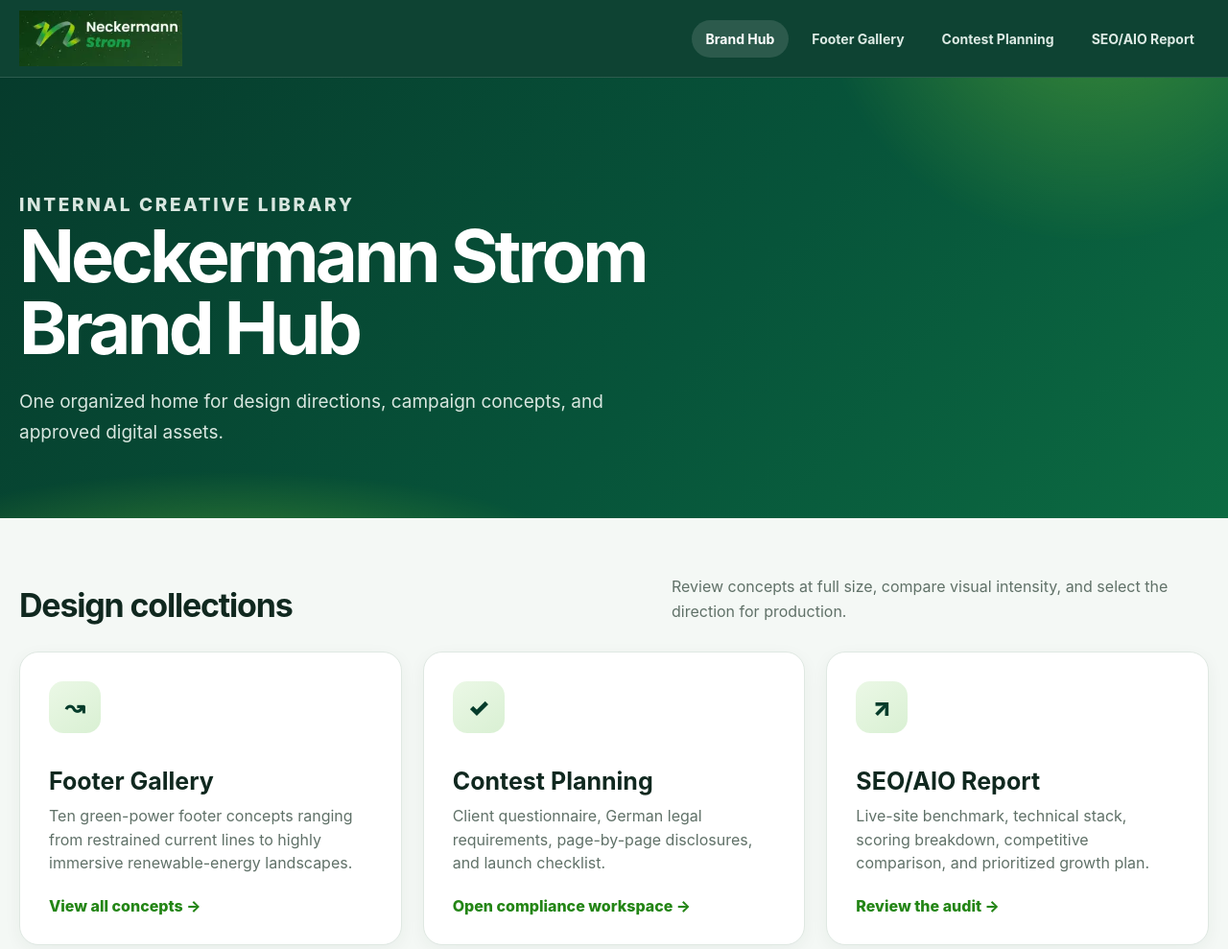
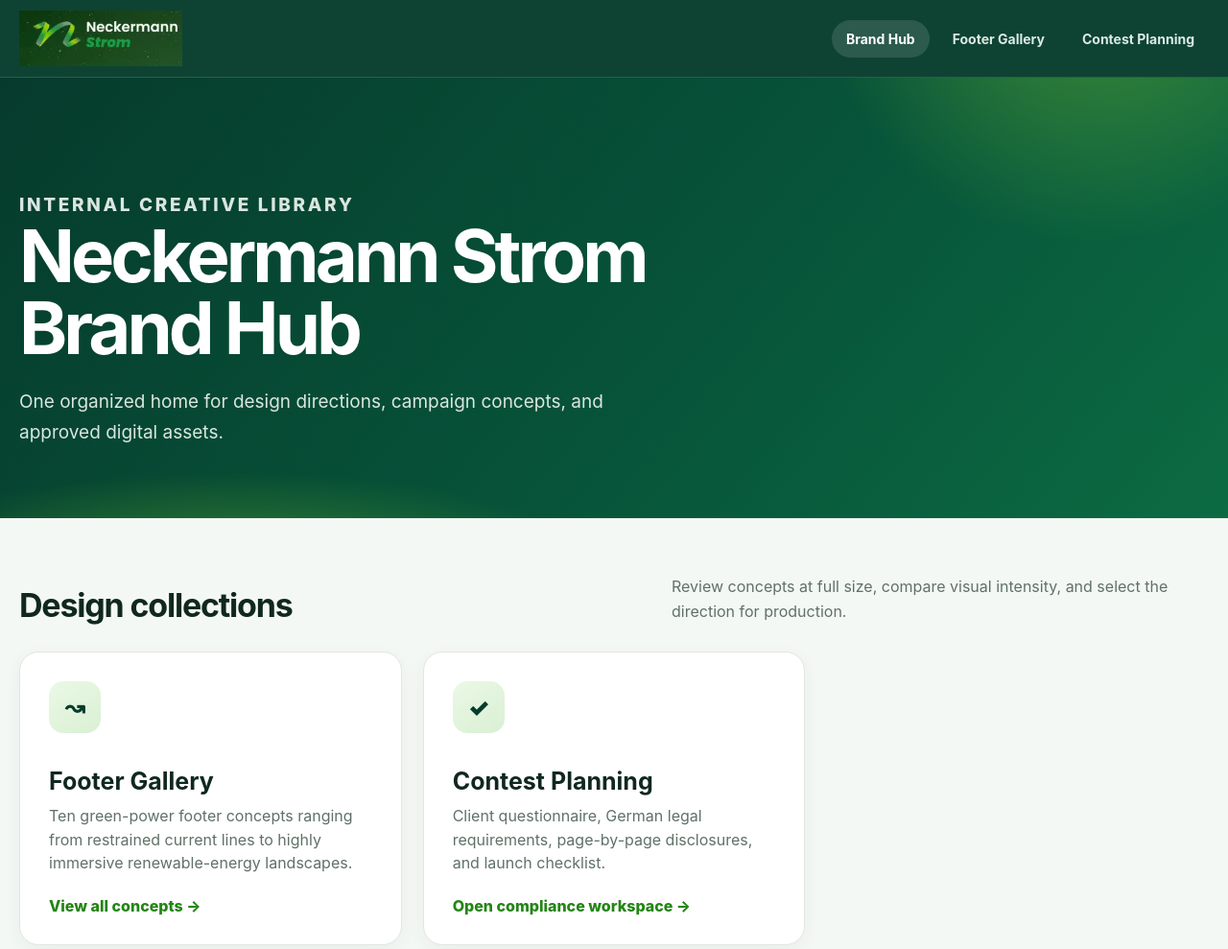
Before and after one commit to elettro/neckermann-storm, a plain HTML site: page index.html in a window 1280 px wide. Shown: the top 989 px of the page at 96% size. Drawn offline with Linux system fonts and the light colour scheme.

Commit message:
Remove SEO/AIO report from internal brand hub

```diff
--- a/index.html
+++ b/index.html
@@ -12,7 +12,7 @@
   <header class="site-header">
     <nav class="nav shell" aria-label="Primary navigation">
       <a class="brand" href="./" aria-label="Neckermann Strom home"><img src="assets/neckermann-strom-logo.webp" alt="Neckermann Strom"></a>
-      <div class="nav-links"><a href="./" aria-current="page">Brand Hub</a><a href="footer/">Footer Gallery</a><a href="contest/">Contest Planning</a><a href="seo-aio/">SEO/AIO Report</a></div>
+      <div class="nav-links"><a href="./" aria-current="page">Brand Hub</a><a href="footer/">Footer Gallery</a><a href="contest/">Contest Planning</a></div>
     </nav>
   </header>
   <main>
@@ -38,12 +38,6 @@
           <p>Client questionnaire, German legal requirements, page-by-page disclosures, and launch checklist.</p>
           <span class="arrow">Open compliance workspace →</span>
         </a>
-        <a class="hub-card" href="seo-aio/">
-          <span class="hub-icon">↗</span>
-          <h3>SEO/AIO Report</h3>
-          <p>Live-site benchmark, technical stack, scoring breakdown, competitive comparison, and prioritized growth plan.</p>
-          <span class="arrow">Review the audit →</span>
-        </a>
       </div>
     </section>
   </main>
```
